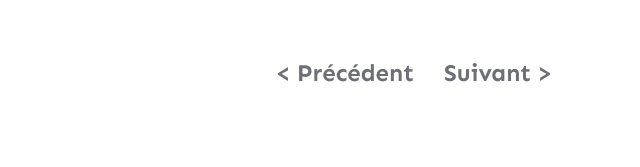
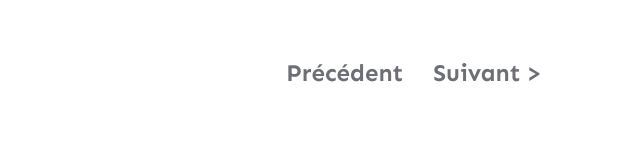
Before and after one commit to Hoa-Sheng/Projet-PMD-Site-Web, a plain HTML site: page index.html in a window 1280 px wide. Shown: the part 1533-1700 px from the top of the page, 226-866 px from the left. Drawn offline with Linux system fonts and the light colour scheme.

Commit message:
last version

```diff
--- a/index.html
+++ b/index.html
@@ -86,7 +86,7 @@
                         </div>
                     </a>
                     <div class="changement_page">
-                        <a href="#precedent" class="precedent">&lt; Précédent</a>
+                        <a href="#precedent" class="precedent">  Précédent</a>
                         <a href="#suivant" class="suivant">Suivant &gt;</a>
                     </div>
                 </div>
```
